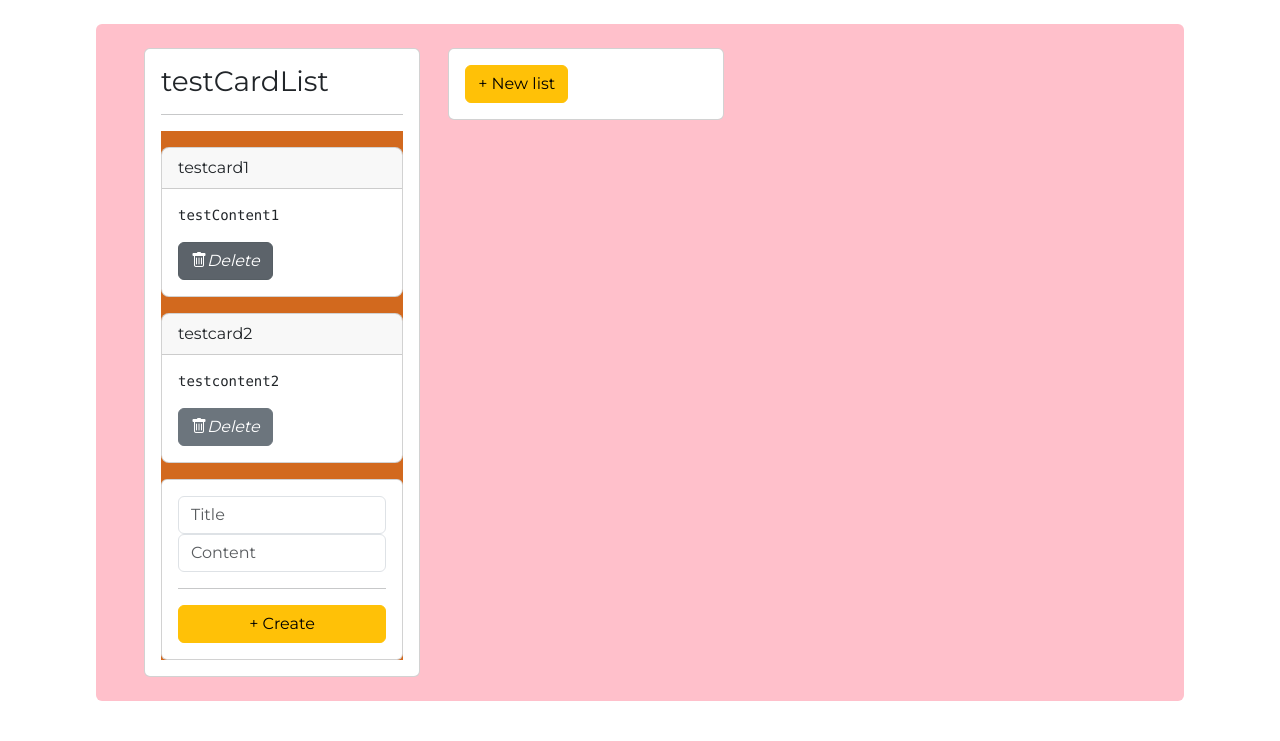
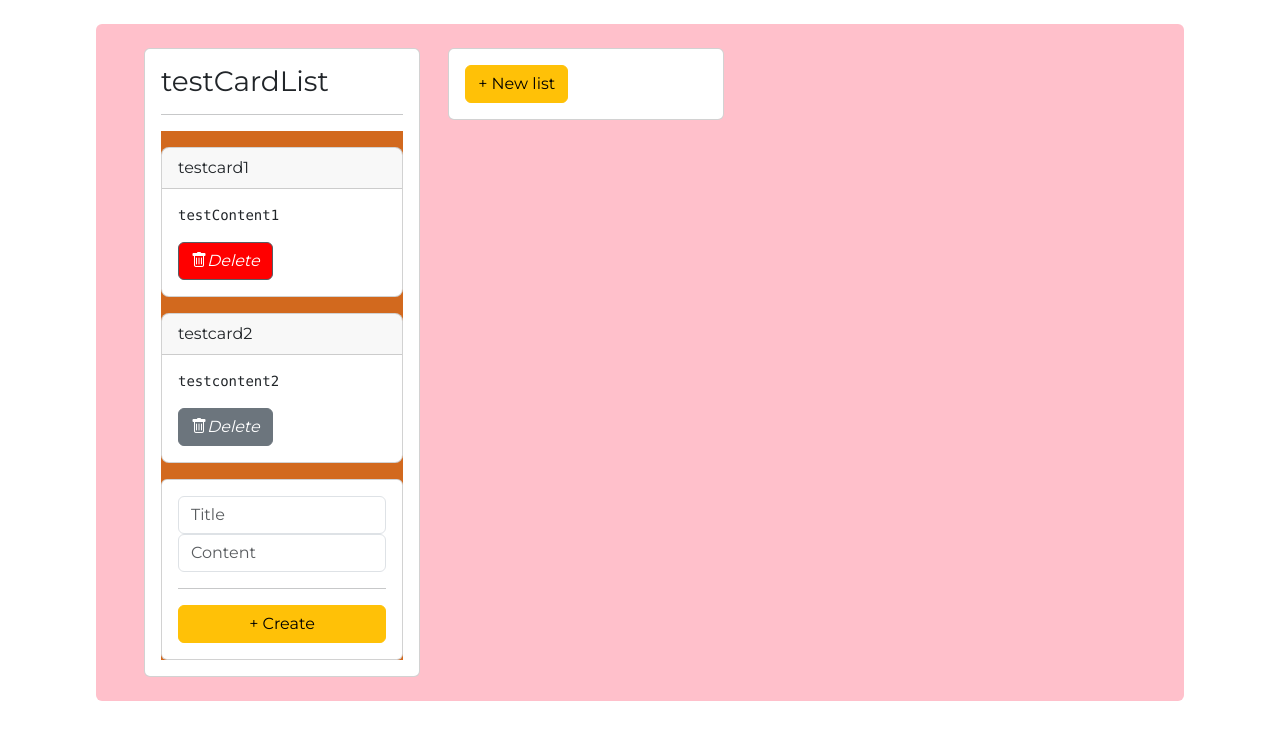
Before and after one commit to fl4methr0wer/tomtit, a Flask app: page / in a window 1280 px wide, with the pointer over the restyled element. Shown: the part 59-800 px from the top of the page. Run offline with Flask 3, Linux system fonts and the light colour scheme; some libraries are stand-ins or nearby versions; some web fonts are replaced.

Commit message:
Added hover effect for delete button in card

```diff
--- a/static/css/main.css
+++ b/static/css/main.css
@@ -1,3 +1,7 @@
 body {
     font-family: 'Montserrat', serif;
 }
+.card button:hover{
+    background-color:red;
+    transition 0.2s ease;
+}
```
